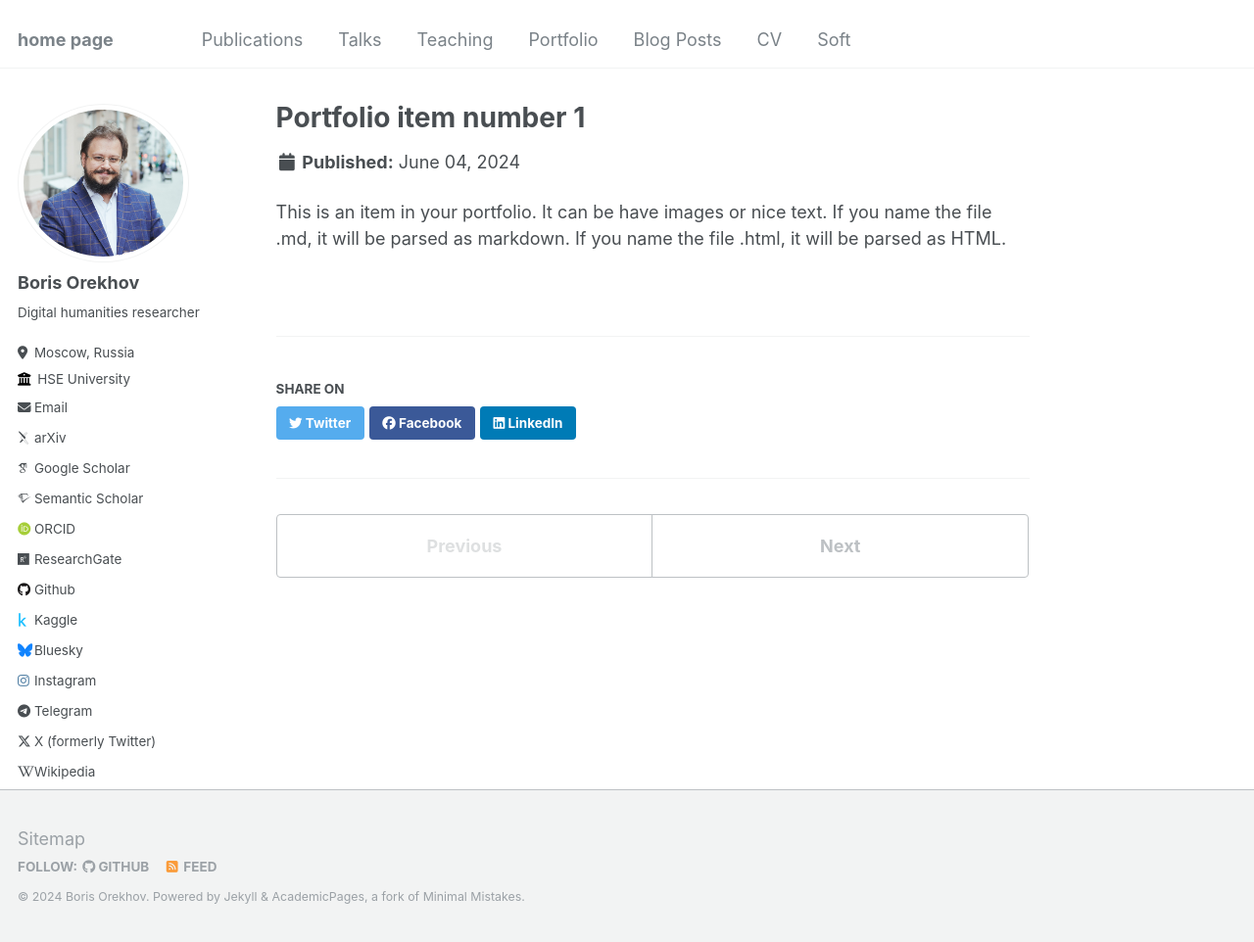
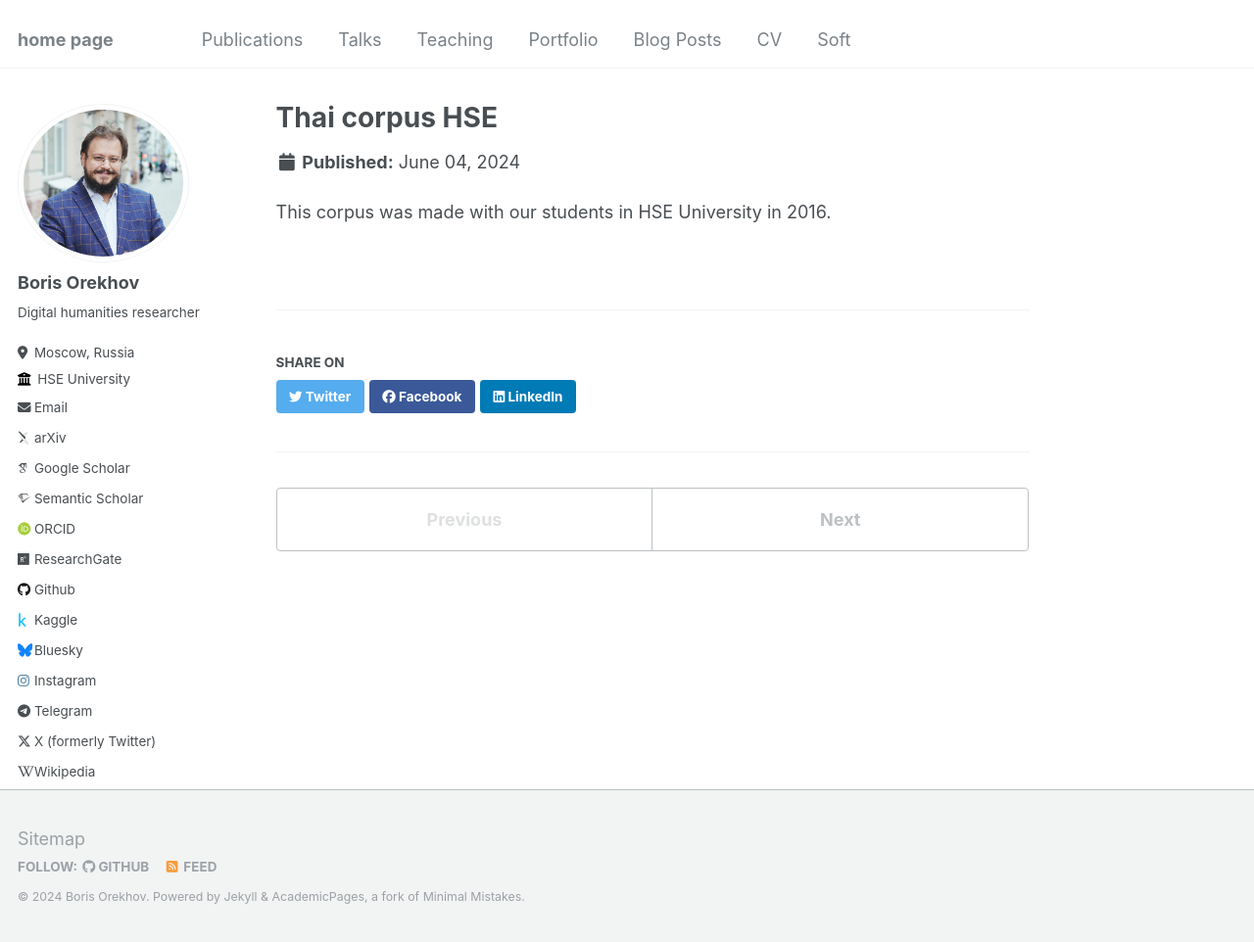
Before and after one commit to nevmenandr/homepage, a Jekyll site: the page built from _portfolio/portfolio-1.md, in a window 1280 px wide and 962 px high. Shown: the whole window at 98% size. Built offline with Jekyll 4.4.1, drawn with Linux system fonts in a browser that asks for light colours; some web fonts are replaced.

Commit message:
Update portfolio-1.md

```diff
--- a/_portfolio/portfolio-1.md
+++ b/_portfolio/portfolio-1.md
@@ -1,7 +1,7 @@
 ---
-title: "Portfolio item number 1"
-excerpt: "Short description of portfolio item number 1<br/><img src='/images/500x300.png'>"
+title: "Thai corpus HSE"
+excerpt: "Linguistic corpus fot Thai language <br/><img src='/images/thai.png'>"
 collection: portfolio
 ---
 
-This is an item in your portfolio. It can be have images or nice text. If you name the file .md, it will be parsed as markdown. If you name the file .html, it will be parsed as HTML.
+This corpus was made with our students in HSE University in 2016.
```
